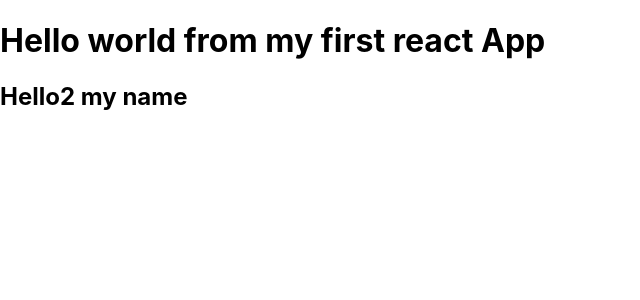
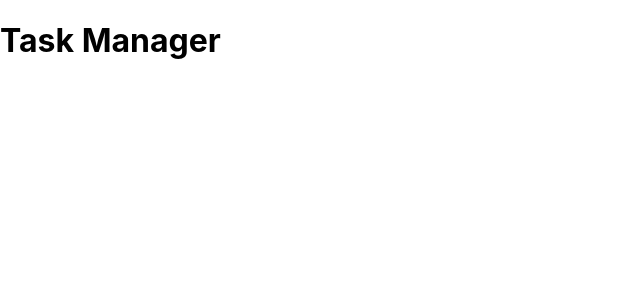
Before and after one commit to ofir-frd/Task-Manager-React-JS, a React (Create React App) app: page / in a window 1280 px wide. Shown: the top 300 px of the page, without its empty margins (0-640 px from the left). Built offline with nearby package versions, Linux system fonts and the light colour scheme.

Commit message:
Header component

```diff
--- a/src/App.js
+++ b/src/App.js
@@ -1,13 +1,11 @@
+import Header from './components/Header'
 
 function App() {
-    const name = "my name"
   return (
-    <div className="App">
-      <h1> Hello world from my first react App</h1>
-        <h2>Hello2 {name}</h2>
+    <div className="container">
+      <Header />
     </div>
-
-  );
+  )
 }
 
 export default App;
--- a/src/components/Header.js
+++ b/src/components/Header.js
@@ -0,0 +1,9 @@
+const Header = () => {
+    return (
+        <header>
+            <h1>Task Manager</h1>
+        </header>
+    )
+}
+
+export default Header
```
